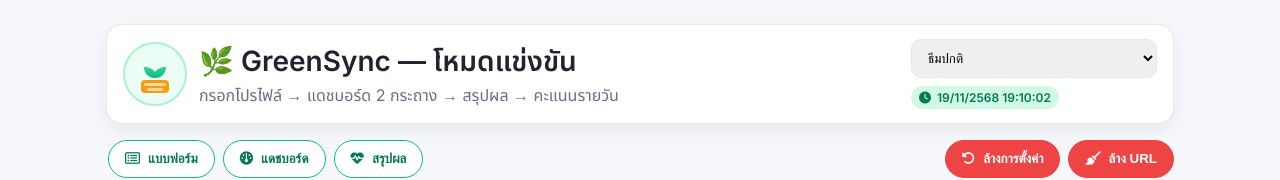
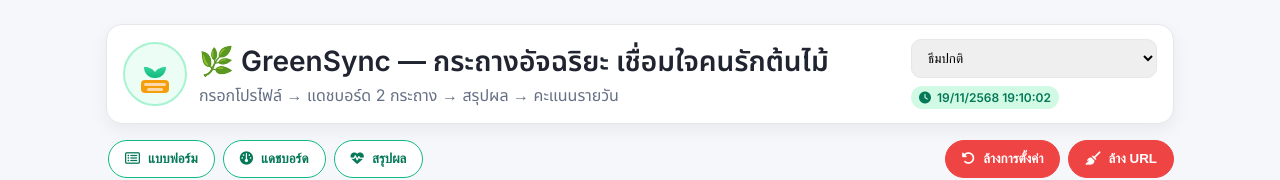
Before and after one commit to 41915-sudo/greensync-dashboard, a plain HTML site: page index.html in a window 1280 px wide. Shown: the top 180 px of the page. Drawn offline with nearby package versions, Linux system fonts and the light colour scheme.

Commit message:
Add files via upload
Signed-off-by: 41915-sudo <41915@prot.ac.th>

```diff
--- a/index.html
+++ b/index.html
@@ -3,7 +3,7 @@
 <head>
     <meta charset="UTF-8">
     <meta name="viewport" content="width=device-width, initial-scale=1.0">
-    <title>🌿 GreenSync Duel — แบบฟอร์ม → แดชบอร์ด → สรุปผล → คะแนนรายวัน</title>
+    <title>🌿 GreenSync กระถางอัจฉริยะ เชื่อมใจคนรักต้นไม้ — แบบฟอร์ม → แดชบอร์ด → สรุปผล → คะแนนรายวัน</title>
     <link href="https://fonts.googleapis.com/css2?family=Inter:wght@400;600&family=Noto+Sans+Thai:wght@400;600&display=swap" rel="stylesheet">
     <link rel="stylesheet" href="https://cdnjs.cloudflare.com/ajax/libs/font-awesome/6.4.0/css/all.min.css">
     <script src="https://cdn.jsdelivr.net/npm/chart.js@4.4.0"></script>
@@ -587,7 +587,7 @@
                         <rect x="48" y="92" width="32" height="6" rx="3" fill="#fed7aa"/>
                     </svg>
                     <div>
-                        <div class="h1">🌿 GreenSync — โหมดแข่งขัน</div>
+                        <div class="h1">🌿 GreenSync — กระถางอัจฉริยะ เชื่อมใจคนรักต้นไม้</div>
                         <div class="muted">กรอกโปรไฟล์ → แดชบอร์ด 2 กระถาง → สรุปผล → คะแนนรายวัน</div>
                     </div>
                 </div>
```
